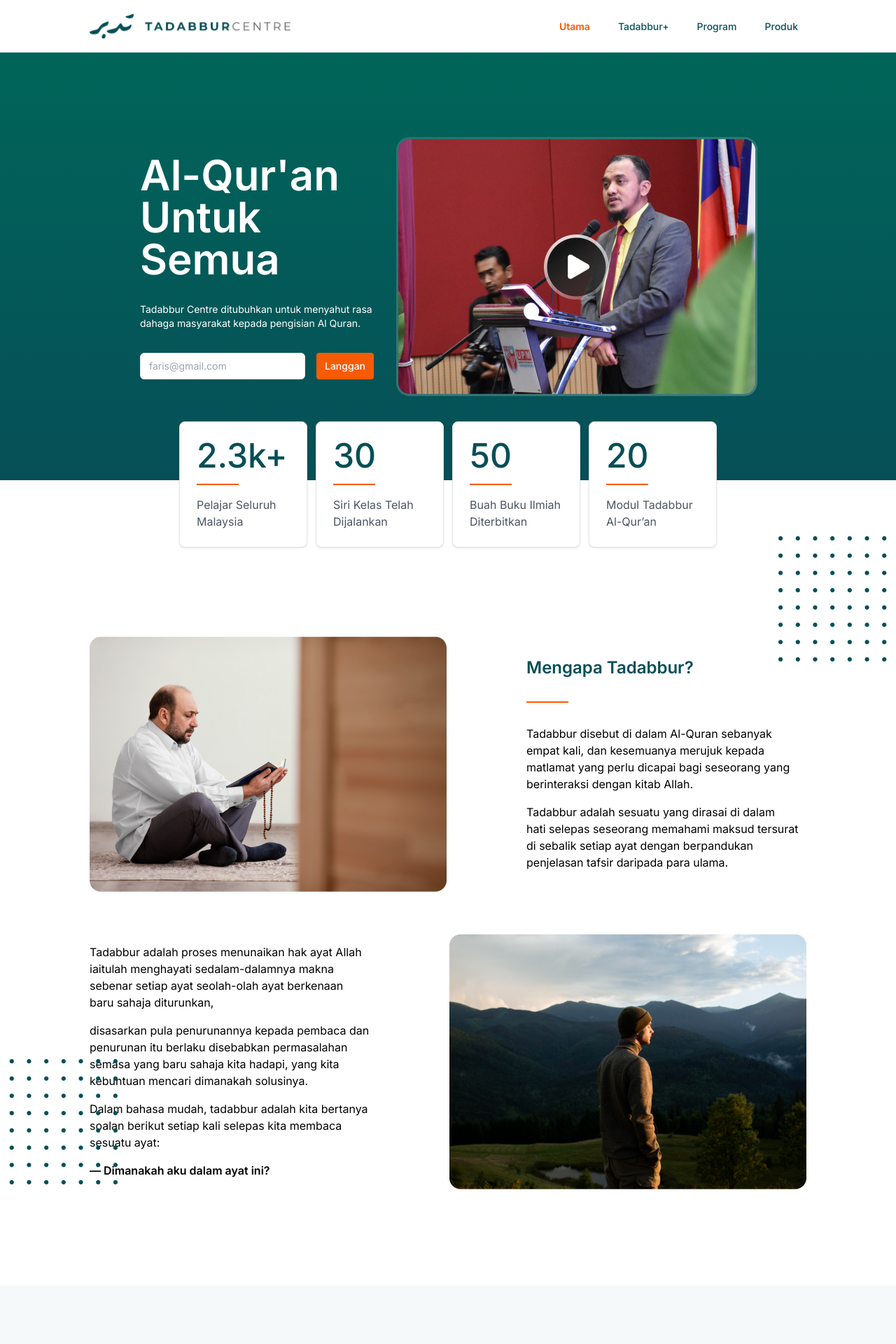
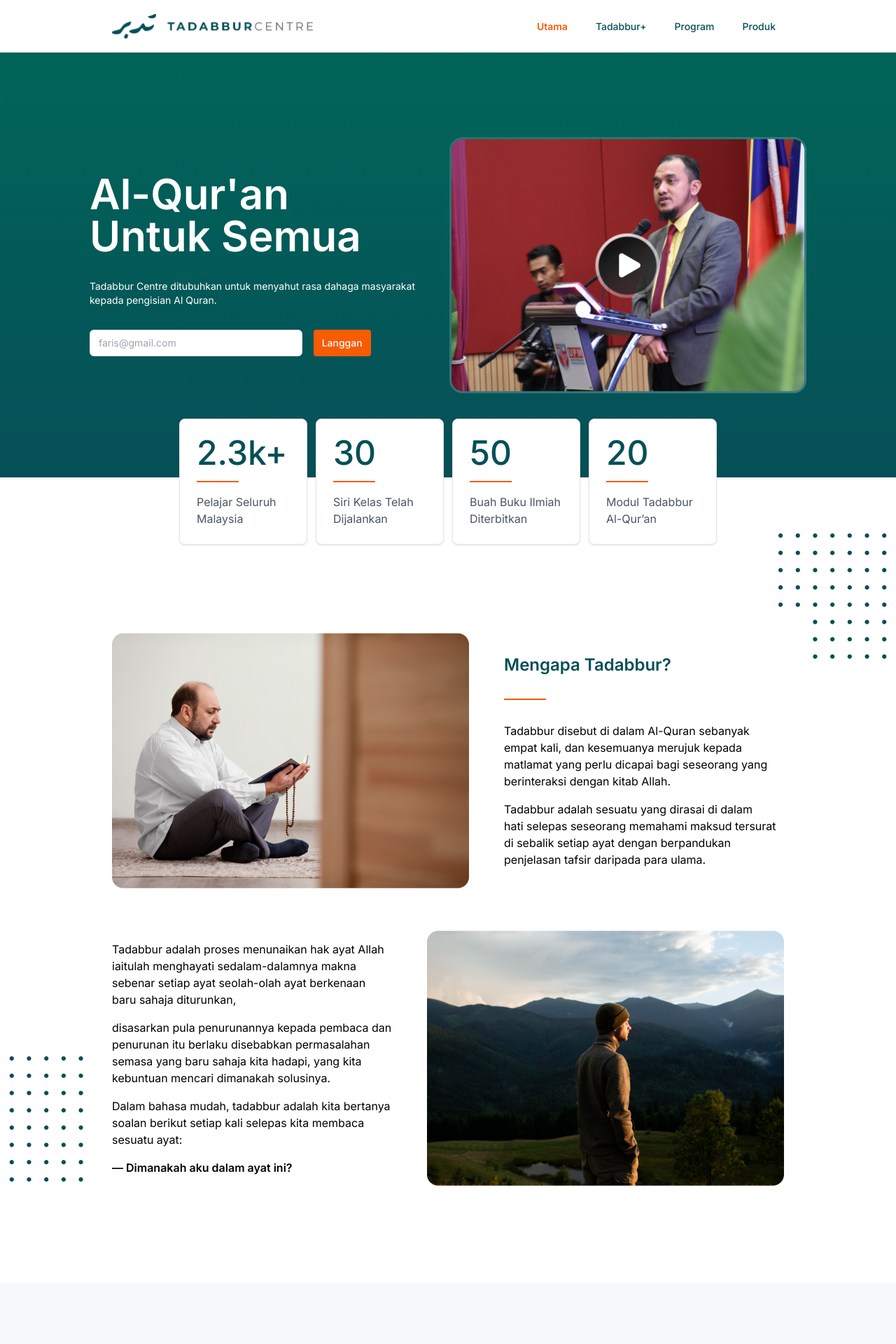
Before and after one commit to afrieirham/tadabbur-centre, a Next.js app: page / in a window 1280 px wide. Shown: the top 1920 px of the page at 70% size. Built offline with nearby package versions, Linux system fonts and the light colour scheme.

Commit message:
handle responsive design on tablet

```diff
--- a/src/pages/index.tsx
+++ b/src/pages/index.tsx
@@ -5,7 +5,7 @@ const inter = Inter({ subsets: ["latin"] });
 export default function Home() {
   return (
     <div className={`${inter.className}`}>
-      <nav className="flex items-center justify-between w-full max-w-screen-lg py-5 mx-auto">
+      <nav className="flex items-center justify-between w-full max-w-screen-lg px-16 py-5 mx-auto lg:px-8">
         <img src="/logo.png" className="w-72" />
         <div className="space-x-4 text-sm font-medium text-[#064F57]">
           <a
@@ -35,8 +35,8 @@ export default function Home() {
         </div>
       </nav>
       {/* main section */}
-      <section className="relative px-[200px] py-[120px] bg-gradient-to-b from-[#006559] to-[#064F57] ">
-        <div className="flex items-center space-x-8">
+      <section className="relative px-16 lg:px-8 py-[120px] bg-gradient-to-b from-[#006559] to-[#064F57] z-10">
+        <div className="flex items-center max-w-screen-lg mx-auto space-x-8">
           <div className="flex-1 space-y-8">
             <h1 className="text-6xl font-semibold text-white">
               Al-Qur&apos;an
@@ -57,7 +57,10 @@ export default function Home() {
               </button>
             </form>
           </div>
-          <img className="flex-1" src="/banner.png" />
+          <img
+            className="w-full max-w-[400px] lg:max-w-[510px]"
+            src="/banner.png"
+          />
         </div>
         <div className="absolute bottom-0 left-0 w-full">
           <div className="grid max-w-screen-md grid-cols-4 gap-3 mx-auto -mb-24">
@@ -80,15 +83,18 @@ export default function Home() {
           </div>
         </div>
       </section>
-      <section className="relative pt-[200px] pb-[100px]">
-        <img className="absolute top-0 right-0 mt-20" src="/pattern.png" />
+      <section className="relative pt-[150px] lg:pt-[200px] pb-[100px]">
         <img
-          className="absolute bottom-0 left-0 rotate-180 mb-36"
+          className="absolute top-0 right-0 hidden -z-10 lg:block lg:mt-20"
           src="/pattern.png"
         />
-        <div className="flex items-center justify-between max-w-screen-lg mx-auto">
-          <img className="w-[510px]" src="/sub-1.png" />
-          <div className="flex flex-col py-[52px] space-y-8 w-[400px]">
+        <img
+          className="absolute bottom-0 left-0 hidden rotate-180 -z-10 lg:block mb-36"
+          src="/pattern.png"
+        />
+        <div className="flex items-center justify-between max-w-screen-lg px-16 mx-auto bg-white lg:px-8">
+          <img className="w-[380px] lg:w-[510px]" src="/sub-1.png" />
+          <div className="flex flex-col py-[30px] lg:py-[52px] space-y-8 w-[400px]">
             <h2 className="text-2xl font-semibold text-[#064F57]">
               Mengapa Tadabbur?
             </h2>
@@ -107,9 +113,9 @@ export default function Home() {
             </div>
           </div>
         </div>
-        <div className="flex flex-row-reverse items-center justify-between max-w-screen-lg mx-auto">
-          <img className="w-[510px]" src="/sub-2.png" />
-          <div className="flex flex-col py-[52px] space-y-8 w-[400px]">
+        <div className="flex flex-row-reverse items-center justify-between max-w-screen-lg px-16 mx-auto bg-white lg:px-8 ">
+          <img className="w-[380px] lg:w-[510px]" src="/sub-2.png" />
+          <div className="flex flex-col py-[30px] lg:py-[52px] space-y-8 w-[400px]">
             <div className="space-y-4">
               <p>
                 Tadabbur adalah proses menunaikan hak ayat Allah iaitulah
@@ -130,10 +136,10 @@ export default function Home() {
           </div>
         </div>
       </section>
-      <section className="flex flex-col items-center py-[100px] bg-[#F6F9F9] space-y-10">
+      <section className="flex flex-col items-center py-[100px] bg-[#F6F9F9] space-y-10 px-8 ">
         <h2 className="text-2xl font-bold text-[#064F57]">Matlamat Kami</h2>
         <hr className="h-[2px] w-[60px] bg-[#F75B03] border-0" />
-        <div className="grid max-w-screen-lg grid-cols-3 gap-10 mx-auto">
+        <div className="grid max-w-screen-lg grid-cols-3 gap-5 mx-auto ">
           {[
             {
               icon: "/icon-1.png",
@@ -153,7 +159,7 @@ export default function Home() {
           ].map((item) => (
             <div
               key={item.icon}
-              className="w-[330px] bg-white rounded-2xl px-10 py-12 space-y-6 border-2 border-[#F2F2F2]"
+              className="w-full bg-white rounded-2xl px-10 py-12 space-y-6 border-2 border-[#F2F2F2]"
             >
               <img src={item.icon} className="w-20 h-20" />
               <h3 className="text-[#064F57] text-2xl font-medium">
@@ -169,7 +175,7 @@ export default function Home() {
           <img src={`/slide-${p}.png`} className="object-cover h-36 w-60" />
         ))}
       </section>
-      <section className="bg-[#064F57] py-[100px] flex flex-col items-center space-y-10">
+      <section className="bg-[#064F57] py-[100px] flex flex-col items-center space-y-10 px-8">
         <h2 className="text-4xl font-semibold text-white">
           Projek Tadabbur Centre
         </h2>
@@ -241,8 +247,8 @@ export default function Home() {
           </div>
         </div>
       </section>
-      <section className="py-[100px] bg-[#F6F9F9] space-y-10">
-        <div className="flex items-center justify-between w-full max-w-screen-lg mx-auto">
+      <section className="py-[100px] bg-[#F6F9F9] space-y-10 px-4">
+        <div className="flex items-center justify-between w-full max-w-screen-lg px-4 mx-auto">
           <h2 className="text-2xl font-semibold text-[#064F57]">
             Bacaan & Buah Fikir
           </h2>
@@ -304,7 +310,7 @@ export default function Home() {
           </a>
         </div>
       </section>
-      <section className="bg-white py-[100px] flex flex-col items-center space-y-10">
+      <section className="bg-white py-[100px] flex flex-col items-center space-y-10 px-8">
         <h2 className="text-2xl font-semibold text-[#064F57]">
           Dengar Cerita Pelajar-pelajar Kami
         </h2>
@@ -449,7 +455,7 @@ export default function Home() {
           </button>
         </div>
       </section>
-      <footer className="py-20 bg-[#064F57] ">
+      <footer className="py-20 bg-[#064F57] px-8">
         <div className="flex items-center justify-between w-full max-w-screen-lg py-5 mx-auto">
           <img src="/logo-white.png" className="w-72" />
           <div className="space-x-6 text-sm text-white">
```
